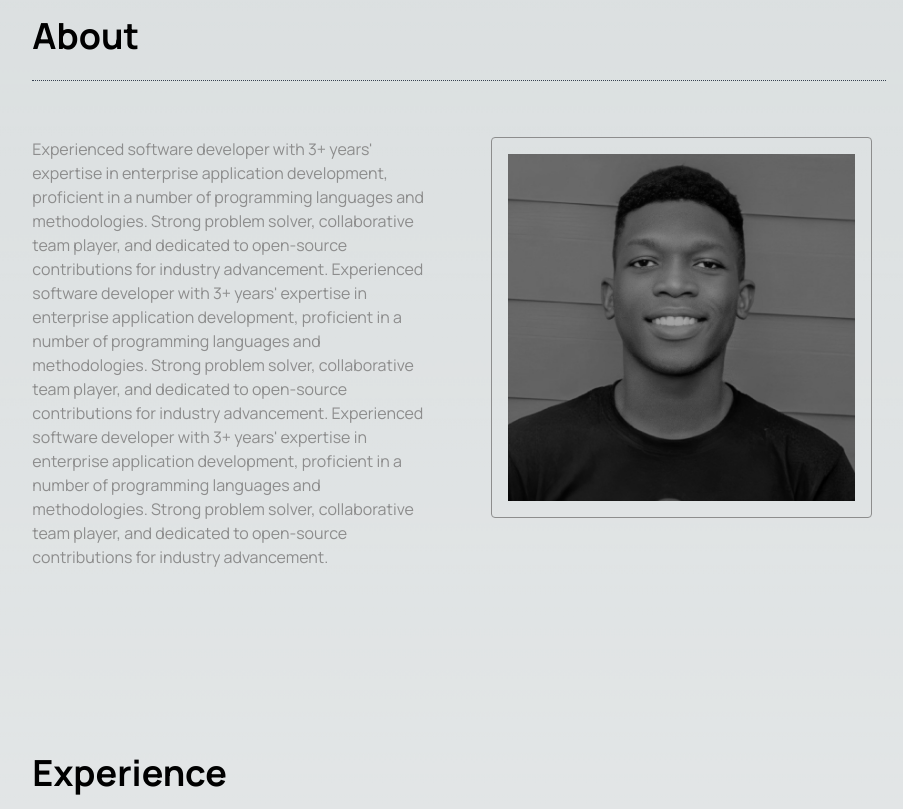
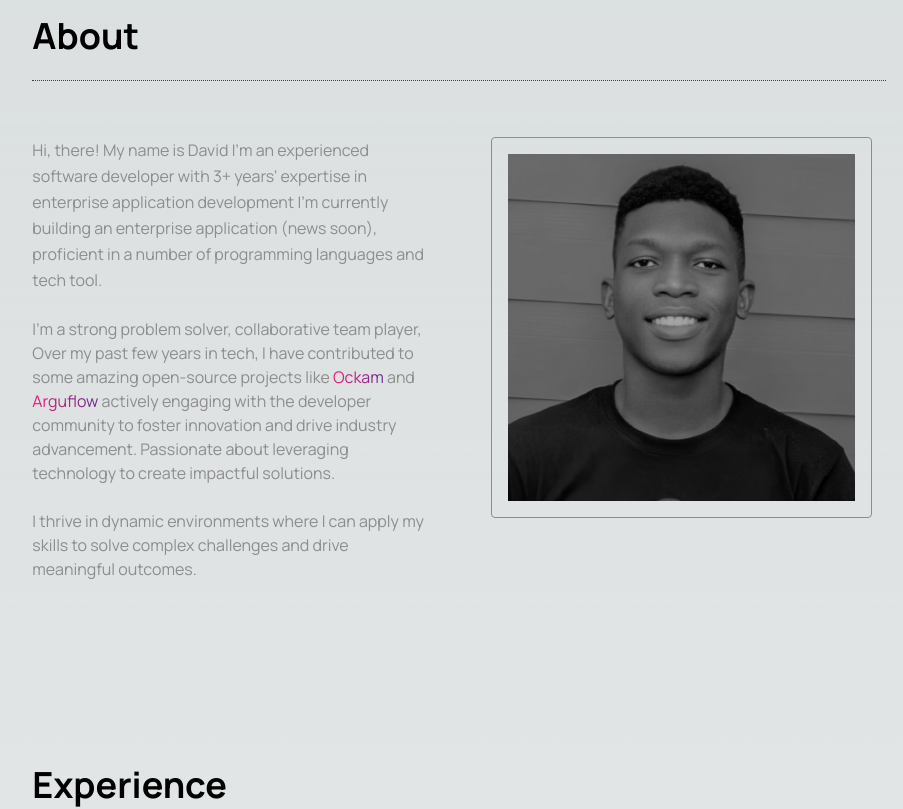
Before and after one commit to zyzer01/portfolio-zyzer, a Next.js app: page / in a window 1280 px wide. Shown: the part 740-1549 px from the top of the page, without its empty margins (181-1084 px from the left). Built offline with nearby package versions, Linux system fonts and the light colour scheme; a web font is replaced by a local one.

Commit message:
update About.tsx, Projects.tsx and items.tsx

```diff
--- a/src/components/About.tsx
+++ b/src/components/About.tsx
@@ -1,3 +1,4 @@
+import Link from 'next/link';
 import Heading from './ui/Heading';
 import SectionHeading from './ui/SectionHeading';
 import zyzer from '/public/images/david onifade profile picture.png';
@@ -8,18 +9,34 @@ const About = () => {
     <div id="about" className="pt-6">
       <SectionHeading text="About" />
       <div className="grid grid-cols-1 lg:grid-cols-2 gap-16">
-        <div>
-          <p className="text-shade">
-            Experienced software developer with 3+ years' expertise in enterprise application
-            development, proficient in a number of programming languages and methodologies. Strong
-            problem solver, collaborative team player, and dedicated to open-source contributions
-            for industry advancement. Experienced software developer with 3+ years' expertise in
-            enterprise application development, proficient in a number of programming languages and
-            methodologies. Strong problem solver, collaborative team player, and dedicated to
-            open-source contributions for industry advancement. Experienced software developer with
-            3+ years' expertise in enterprise application development, proficient in a number of
-            programming languages and methodologies. Strong problem solver, collaborative team
-            player, and dedicated to open-source contributions for industry advancement.
+        <div className="text-shade ">
+          <p className="leading-relaxed">
+            Hi, there! My name is David I'm an experienced software developer with 3+ years'
+            expertise in enterprise application development I'm currently building an enterprise
+            application (news soon), proficient in a number of programming languages and tech tool.
+          </p>
+          <br />
+          <p>
+            I'm a strong problem solver, collaborative team player, Over my past few years in tech,
+            I have contributed to some amazing open-source projects like{' '}
+            <span className="transition-all ease duration-300 bg-clip-text text-transparent bg-gradient-to-r from-primary to-secondary">
+              <Link href="https://github.com/build-trust" target="_blank">
+                Ockam
+              </Link>
+            </span>{' '}
+            and{' '}
+            <span className="transition-all ease duration-300 bg-clip-text text-transparent bg-gradient-to-r from-primary to-secondary">
+              <Link href="https://github.com/devflowinc/trieve" target="_blank">
+                Arguflow
+              </Link>
+            </span>{' '}
+            actively engaging with the developer community to foster innovation and drive industry
+            advancement. Passionate about leveraging technology to create impactful solutions.
+          </p>
+          <br />
+          <p>
+            I thrive in dynamic environments where I can apply my skills to solve complex challenges
+            and drive meaningful outcomes.
           </p>
         </div>
         <div className="group">
--- a/src/components/Projects.tsx
+++ b/src/components/Projects.tsx
@@ -12,7 +12,7 @@ const Projects = () => {
 
       {projects.map((item) => (
         <div
-          className="relative grid grid-cols-1 mb-16 md:mb-0 lg:grid-cols-2 gap-8 place-items-center border border-gray-600 border-dotted rounded px-8 py-16 md:p-8"
+          className="relative grid grid-cols-1 mb-16 md:mb-20 lg:grid-cols-2 gap-8 place-items-center border border-gray-600 border-dotted rounded px-8 py-16 md:p-8"
           key={item.id}>
           <div className={`${item.isReversed ? 'order-first lg:order-last' : 'order-first'}`}>
             <FloatingPhone imageSrc={item.projectLogo} bgColor={item.phoneBgColor} />
--- a/src/utils/items.tsx
+++ b/src/utils/items.tsx
@@ -142,7 +142,8 @@ export const projects = [
     color: 'blue',
     phoneBgColor: 'blue',
     projectLogo: '/images/cloudnetvox logo.png',
-    description: 'Cloudnetvox is a leading domains and web hosting provider',
+    description:
+      'Cloudnetvox is a leading domains and web hosting provider offering comprehensive suites of services tailored to meet the diverse needs of businesses and individuals alike with robust hosting solutions ',
     repository: 'https://github.com/zyzer01/cloudnetvox-new',
     liveLink: 'https://lubesurgeons.com',
     isLive: true,
```
